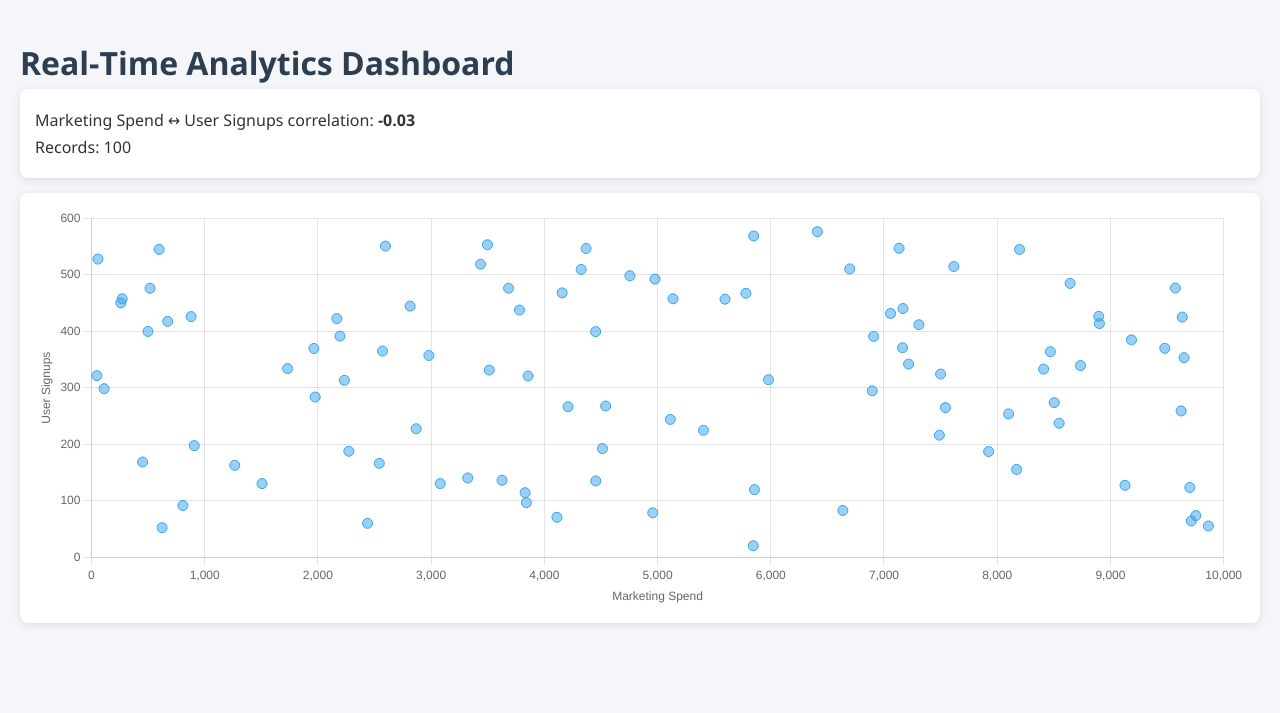
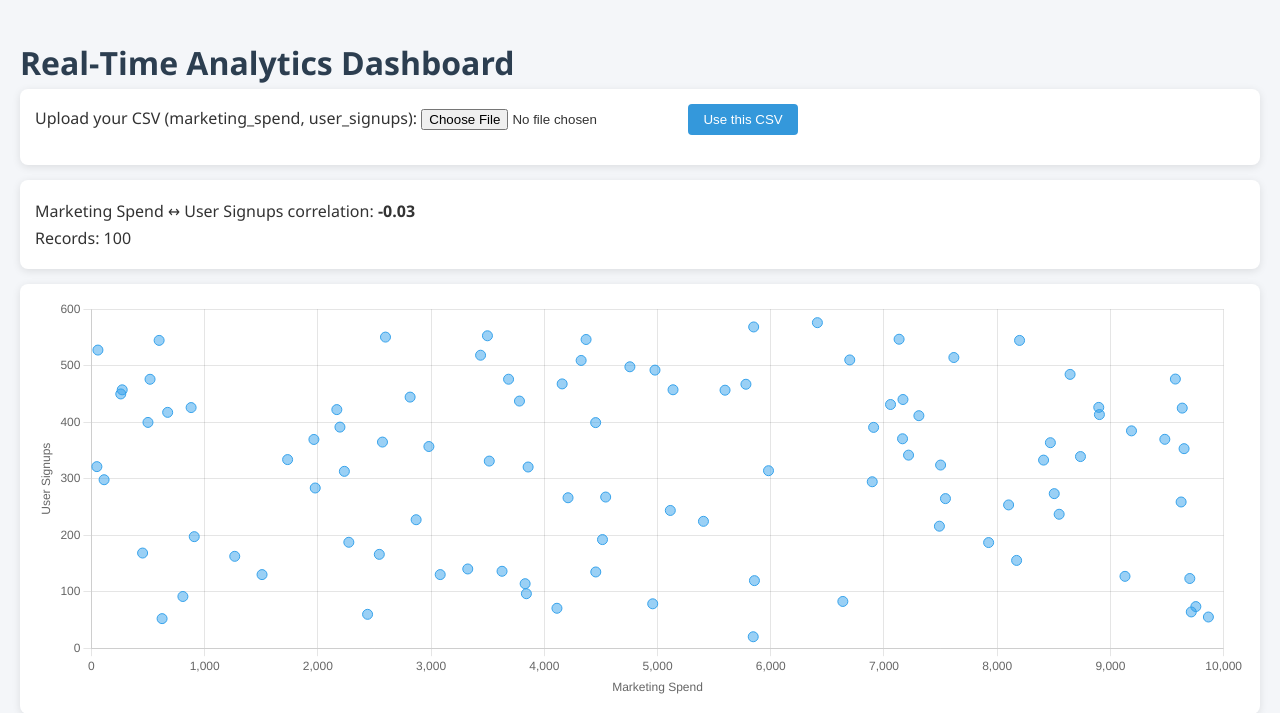
Before and after one commit to Bharathkumar-2710/Real-Time-Web-Analytics-Visualization-Engine, a Flask app: page / in a window 1280 px wide. Shown: the top 713 px of the page. Run offline with Flask 3, Linux system fonts and the light colour scheme.

Commit message:
modifty app.py

```diff
--- a/app.py
+++ b/app.py
@@ -1,4 +1,4 @@
-from flask import Flask, render_template, jsonify
+from flask import Flask, render_template, jsonify, request
 from sqlalchemy import create_engine, Column, Integer, Float, DateTime
 from sqlalchemy.ext.declarative import declarative_base
 from sqlalchemy.orm import sessionmaker
@@ -8,8 +8,14 @@ from datetime import datetime
 import plotly.express as px
 from plotly.utils import PlotlyJSONEncoder
 import json
+import os
 
 app = Flask(__name__)
+
+UPLOAD_FOLDER = "uploads"
+ALLOWED_EXTENSIONS = {"csv"}
+app.config["UPLOAD_FOLDER"] = UPLOAD_FOLDER
+os.makedirs(UPLOAD_FOLDER, exist_ok=True)
 
 # SQLite setup (you can change to PostgreSQL/MySQL later)
 engine = create_engine("sqlite:///analytics.db", echo=False)
@@ -21,39 +27,60 @@ class Record(Base):
     __tablename__ = "records"
     id = Column(Integer, primary_key=True)
     timestamp = Column(DateTime, default=datetime.utcnow)
-    price = Column(Float)           # e.g., stock price
-    marketing_spend = Column(Float) # X variable
-    user_signups = Column(Float)    # Y variable
+    marketing_spend = Column(Float, nullable=False)
+    user_signups = Column(Float, nullable=False)
 
 Base.metadata.create_all(engine)
 
 
 def load_data():
-    # In practice, this can be:
-    # - CSV file: pd.read_csv("data.csv")
-    # - API call to stock API
-    data = pd.DataFrame(
+    return pd.DataFrame(
         {
             "timestamp": pd.date_range("2026-01-01", periods=100, freq="D"),
-            "price": np.random.randn(100).cumsum() + 100,
             "marketing_spend": np.random.rand(100) * 10000,
             "user_signups": np.random.rand(100) * 500 + np.random.rand(100) * 100,
         }
     )
-    return data
 
 
 def store_data():
-    """Save a cleaned dataset to DB once."""
     data = load_data()
     session = Session()
     try:
         session.query(Record).delete()
         for _, row in data.iterrows():
             rec = Record(
-                price=row["price"],
-                marketing_spend=row["marketing_spend"],
-                user_signups=row["user_signups"],
+                timestamp=row["timestamp"],
+                marketing_spend=float(row["marketing_spend"]),
+                user_signups=float(row["user_signups"]),
+            )
+            session.add(rec)
+        session.commit()
+    finally:
+        session.close()
+
+
+def allowed_file(filename):
+    return "." in filename and filename.rsplit(".", 1)[1].lower() in ALLOWED_EXTENSIONS
+
+
+def store_df(df):
+    session = Session()
+    try:
+        session.query(Record).delete()
+        for _, row in df.iterrows():
+            timestamp = row.get("timestamp")
+            if pd.isna(timestamp) or timestamp is None:
+                timestamp = datetime.utcnow()
+            else:
+                timestamp = pd.to_datetime(timestamp, errors="coerce")
+                if pd.isna(timestamp):
+                    timestamp = datetime.utcnow()
+
+            rec = Record(
+                timestamp=timestamp,
+                marketing_spend=float(row["marketing_spend"]),
+                user_signups=float(row["user_signups"]),
             )
             session.add(rec)
         session.commit()
@@ -66,12 +93,10 @@ def fetch_data():
     try:
         rows = session.query(
             Record.timestamp,
-            Record.price,
             Record.marketing_spend,
             Record.user_signups,
         ).all()
-        df = pd.DataFrame(rows, columns=["timestamp", "price", "marketing_spend", "user_signups"])
-        return df
+        return pd.DataFrame(rows, columns=["timestamp", "marketing_spend", "user_signups"])
     finally:
         session.close()
 
@@ -86,18 +111,44 @@ def init_db():
         session.close()
 
 
-@app.route("/")
+@app.route("/", methods=["GET", "POST"])
 def index():
+    error = None
+    correlation = "N/A"
+    n = 0
+
+    if request.method == "POST":
+        if "file" not in request.files:
+            error = "No file part in request"
+        else:
+            file = request.files["file"]
+            if file.filename == "":
+                error = "No selected file"
+            elif not allowed_file(file.filename):
+                error = "Allowed file type is CSV only"
+            else:
+                df = pd.read_csv(file.stream)
+                required_cols = ["marketing_spend", "user_signups"]
+                if not all(col in df.columns for col in required_cols):
+                    error = "CSV must include columns: marketing_spend, user_signups"
+                else:
+                    df["marketing_spend"] = pd.to_numeric(df["marketing_spend"], errors="coerce")
+                    df["user_signups"] = pd.to_numeric(df["user_signups"], errors="coerce")
+                    if df[required_cols].isna().any().any():
+                        error = "CSV contains invalid numeric values"
+                    else:
+                        store_df(df)
+                        corr = df["marketing_spend"].corr(df["user_signups"])
+                        correlation = round(corr, 3) if not pd.isna(corr) else "N/A"
+                        n = len(df)
+                        return render_template("index.html", correlation=correlation, n=n, error=error)
+
     df = fetch_data()
-    if len(df) < 2:
-        corr_sp = 0.0
-    else:
-        corr_sp = df["marketing_spend"].corr(df["user_signups"])
-    return render_template(
-        "index.html",
-        correlation=round(corr_sp or 0.0, 3),
-        n=len(df),
-    )
+    if not df.empty:
+        corr = df["marketing_spend"].corr(df["user_signups"])
+        correlation = round(corr, 3) if not pd.isna(corr) else "N/A"
+    n = len(df)
+    return render_template("index.html", correlation=correlation, n=n, error=error)
 
 
 @app.route("/api/data")
@@ -109,13 +160,15 @@ def api_data():
 @app.route("/chart")
 def bivariate_chart():
     df = fetch_data()
-    fig = px.scatter(
-        df,
-        x="marketing_spend",
-        y="user_signups",
-        trendline="ols",
-        title="Marketing Spend vs User Signups"
-    )
+    if df.empty or len(df) < 2:
+        fig = px.scatter(x=[], y=[], title="No chart data available")
+    else:
+        fig = px.scatter(
+            df,
+            x="marketing_spend",
+            y="user_signups",
+            title="Marketing Spend vs User Signups",
+        )
     chart_json = json.dumps(fig, cls=PlotlyJSONEncoder)
     return render_template("chart.html", chart_json=chart_json)
 
--- a/templates/index.html
+++ b/templates/index.html
@@ -6,7 +6,17 @@
   <link rel="stylesheet" href="{{ url_for('static', filename='style.css') }}">
 </head>
 <body>
+
   <h1>Real‑Time Analytics Dashboard</h1>
+
+  <!-- Upload CSV -->
+  <div class="card">
+    <form method="post" enctype="multipart/form-data">
+      <label>Upload your CSV (marketing_spend, user_signups):</label>
+      <input type="file" name="file" accept=".csv" required>
+      <button type="submit">Use this CSV</button>
+    </form>
+  </div>
 
   <div class="card">
     <p>Marketing Spend ↔ User Signups correlation: <strong>{{ correlation }}</strong></p>
@@ -61,9 +71,7 @@
         });
     }
 
-    // Load once
     updateChart();
-    // Auto refresh every 5 sec
     setInterval(updateChart, 5000);
   </script>
 </body>
```
Also changed, not shown: analytics.db.
